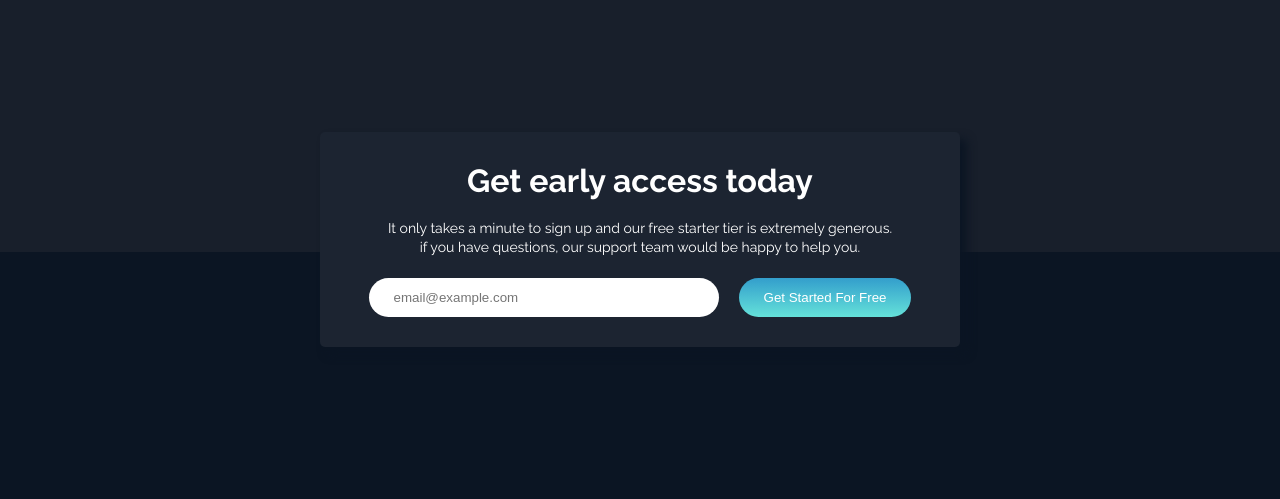
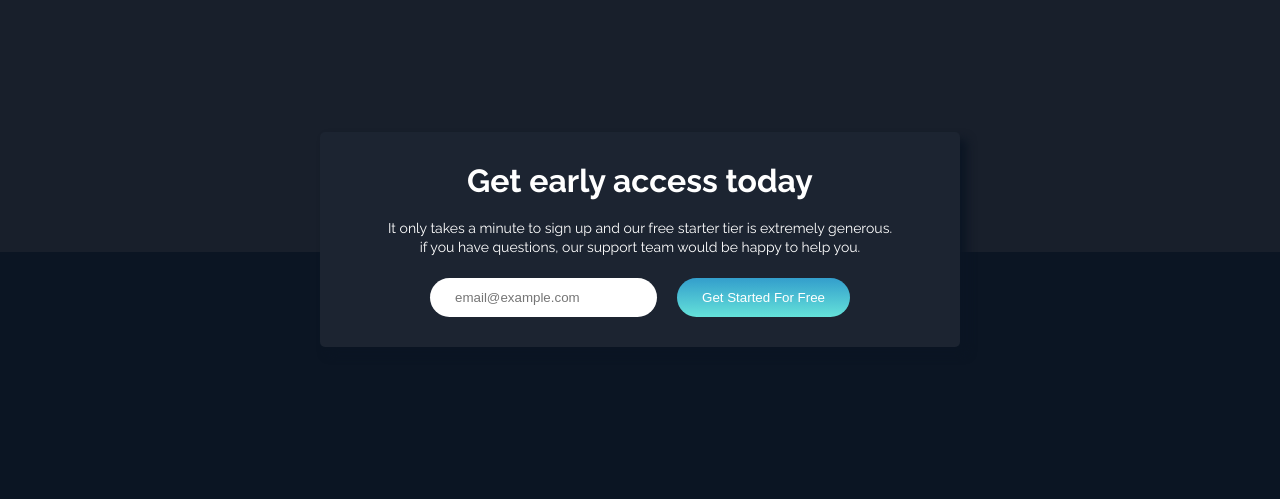
Before and after one commit to sulyman002/Landing-page-fylo-pulsepoint, a plain HTML site: page index.html in a window 1280 px wide. Shown: the part 2488-2987 px from the top of the page. Drawn offline with Linux system fonts and the light colour scheme.

Commit message:
change the width of the mialUs to 100%

```diff
--- a/style.css
+++ b/style.css
@@ -385,7 +385,7 @@ input.error {
 }
 
 .mailUs div input {
-    width: 350px;
+    width: 100%;
     padding: 12px 25px;
     border: none;
     border-radius: 25px;
@@ -393,6 +393,7 @@ input.error {
 
 .mailButton {
     padding: 12px 25px;
+    white-space: nowrap;
     border: none;
     border-radius: 25px;
     background-image: linear-gradient(var(--blue-callToAction), var(--cyan-callToAction));
@@ -801,3 +802,7 @@ footer {
 
 
 }
+
+@media screen and (max-width: 1024px) {
+
+}
```
